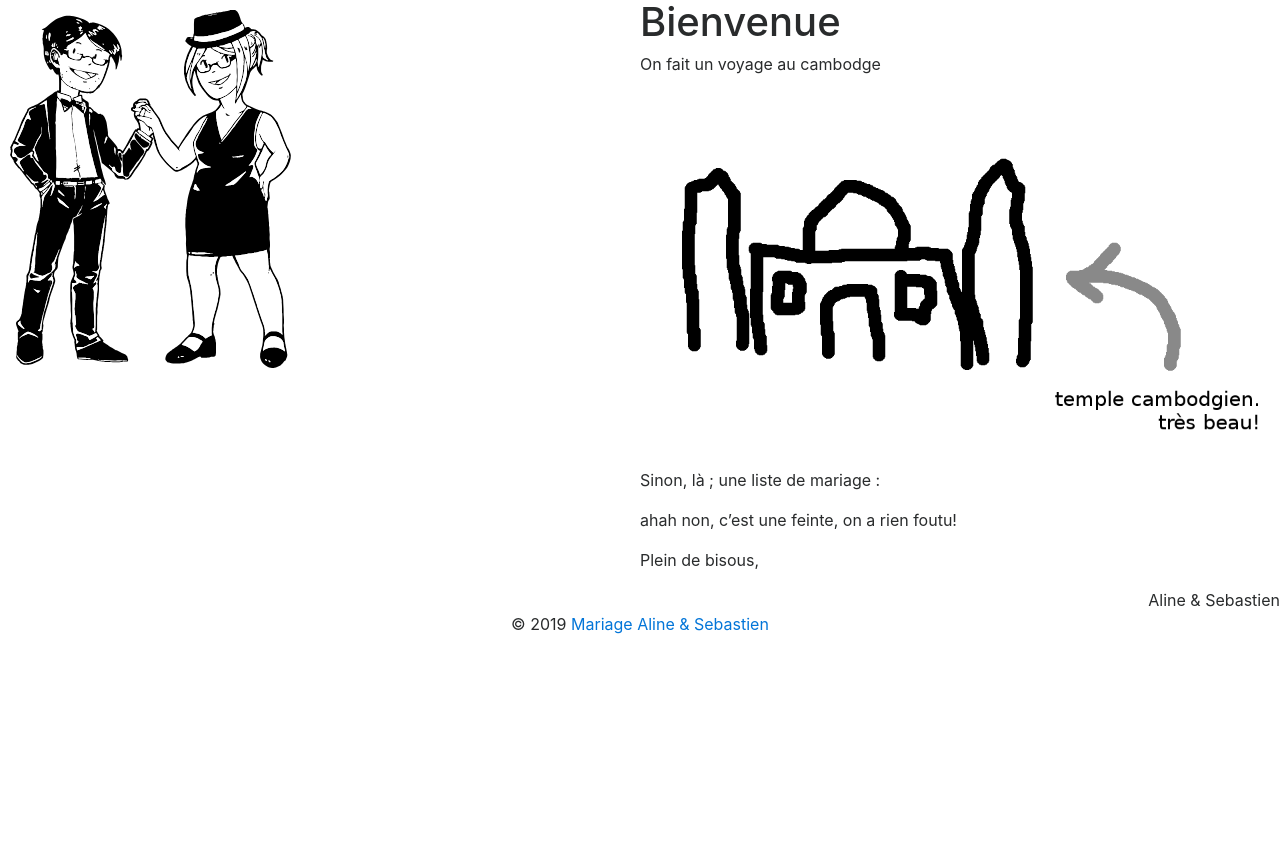
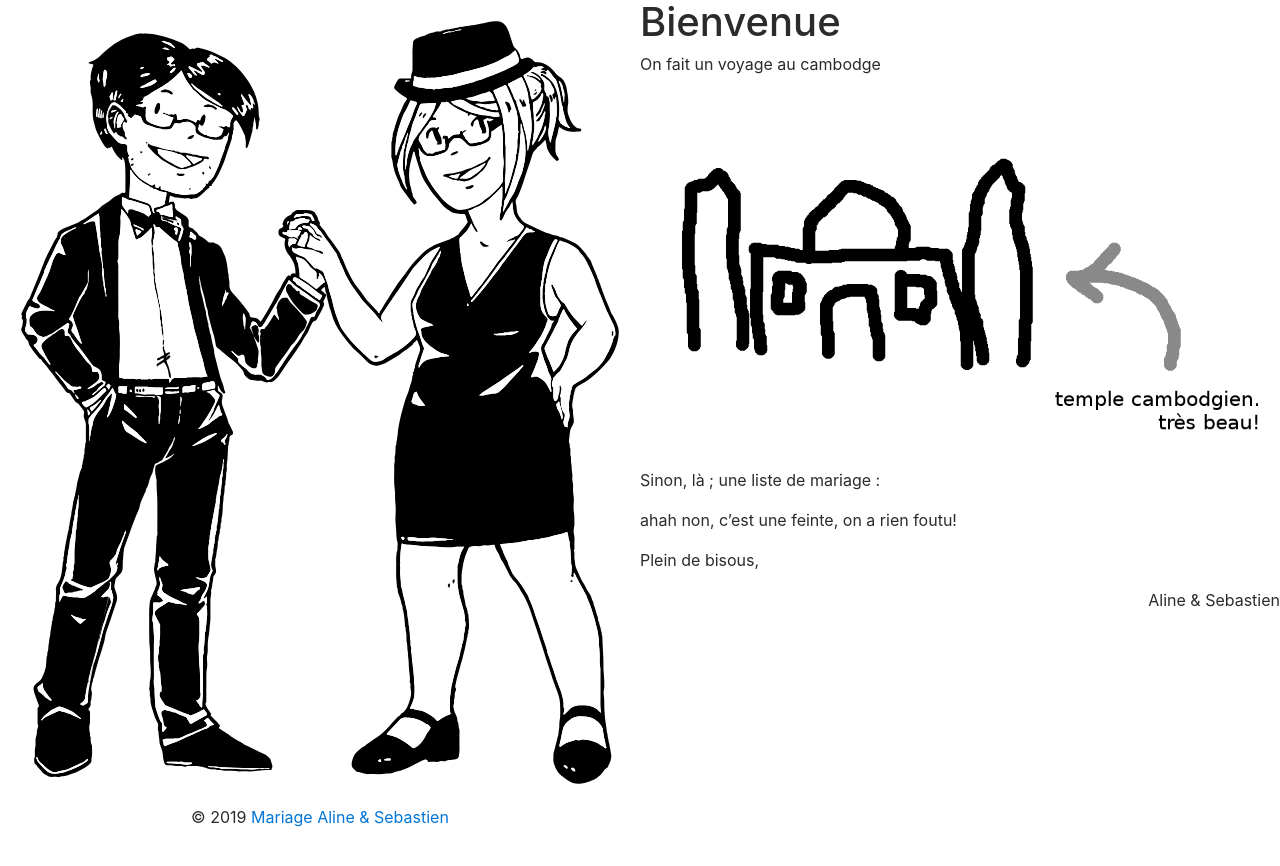
Before and after one commit to aline-seb/aline-seb.github.io, a Jekyll site: the page built from index.md, in a window 1280 px wide. Shown: the top 866 px of the page. Built offline with Jekyll 4.4.1, drawn with Linux system fonts in a browser that asks for light colours.

Commit message:
fix env for local testing and implement grid layout

```diff
--- /dev/null
+++ b/Gemfile
@@ -0,0 +1,3 @@
+source "https://rubygems.org"
+
+gem 'github-pages', group: :jekyll_plugins
--- a/_layouts/default.html
+++ b/_layouts/default.html
@@ -2,14 +2,14 @@
 <html>
   {%- include head.html -%}
   <body>
-    <div class="content row no-gutters">
-      <div class="col-lg-6 col-12">
-        <img class="img-fluid" src="/public/img/AlineSeb.svg" style="object-fit:cover">
+    <div  class="grid-wrapper">
+      <div class="cover-image-wrapper">
+        <img class="cover-image" src="/public/img/AlineSeb.svg">
       </div>
-      <div class="col-lg-6 col-12">
-        {{- content -}}
-      </div>
+        <main class="content">
+            {{- content -}}
+        </main>
+        {%- include footer.html -%}
     </div>
-    {%- include footer.html -%}
   </body>
 </html>
--- a/public/css/main.css
+++ b/public/css/main.css
@@ -0,0 +1,22 @@
+.grid-wrapper{
+    display:grid;
+    grid-template-columns: repeat(2, 1fr);
+    grid-template-rows: auto 50px;
+
+}
+@media screen and (max-width: 992px){
+    .grid-wrapper{
+        grid-template-columns: 1fr;
+        grid-template-rows: auto auto 50px;
+    }
+}
+
+.grid-wrapper .content{
+
+}
+.grid-wrapper .cover-image-wrapper{
+    display: flex;
+}
+.grid-wrapper .cover-image-wrapper .cover-image{
+    flex-grow: 1;
+}
```
Also changed, not shown: Gemfile.lock (added), 2 other files.
